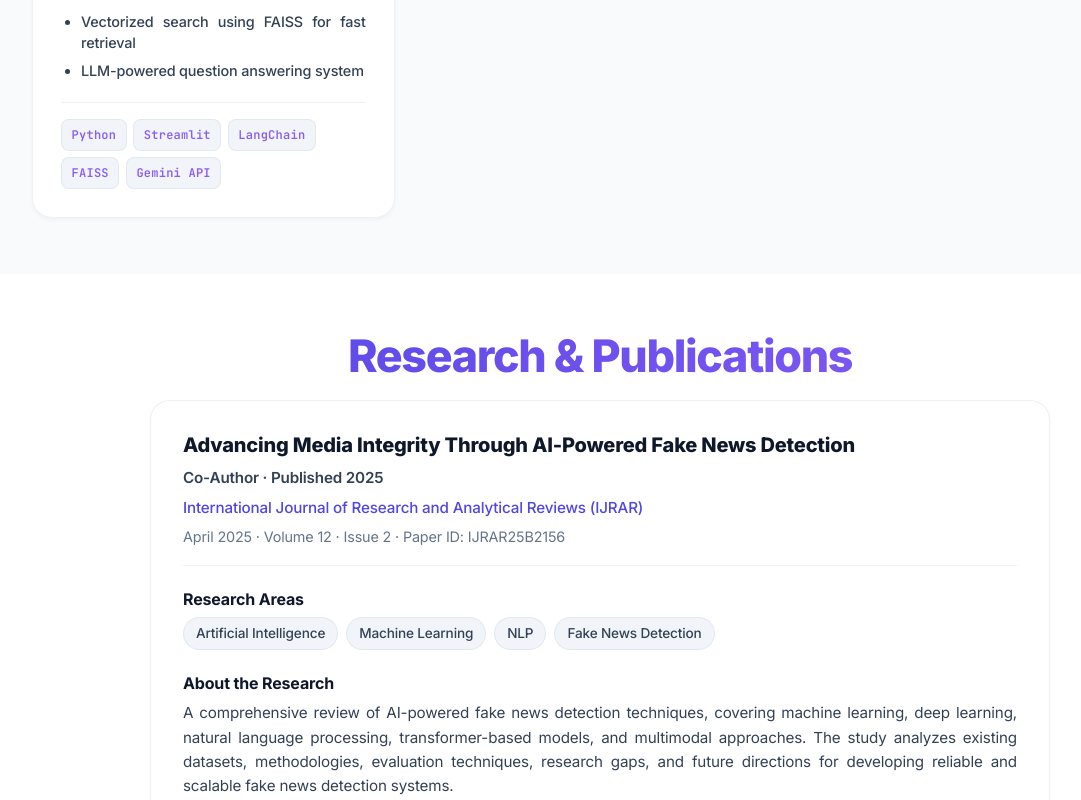
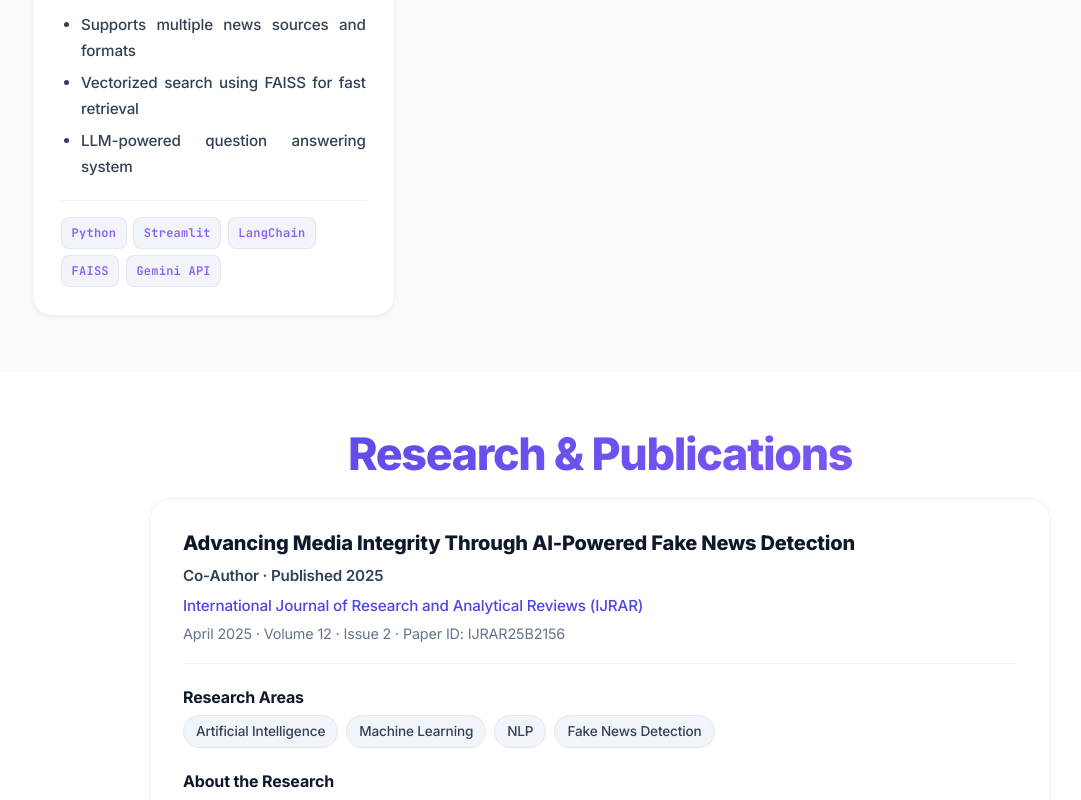
Before and after one commit to shreyasraut0707/Portfolio, a React (Vite) app: page / in a window 1280 px wide. Shown: the part 3940-4740 px from the top of the page, without its empty margins (40-1121 px from the left). Built offline with nearby package versions, Linux system fonts and the light colour scheme.

Commit message:
UI: Standardize typography sizing and line-height across all sections

```diff
--- a/src/styles/Projects.css
+++ b/src/styles/Projects.css
@@ -120,9 +120,9 @@
 }
 
 .highlight-item {
-  font-size: 0.9rem;
+  font-size: 0.95rem;
   color: var(--text-secondary);
-  line-height: 1.5;
+  line-height: 1.7;
   text-align: justify;
 }
 
--- a/src/styles/Publications.css
+++ b/src/styles/Publications.css
@@ -90,7 +90,7 @@
 .pub-description {
   font-size: 0.95rem;
   color: var(--text-secondary);
-  line-height: 1.6;
+  line-height: 1.7;
   margin: 0;
   text-align: justify;
 }
```
